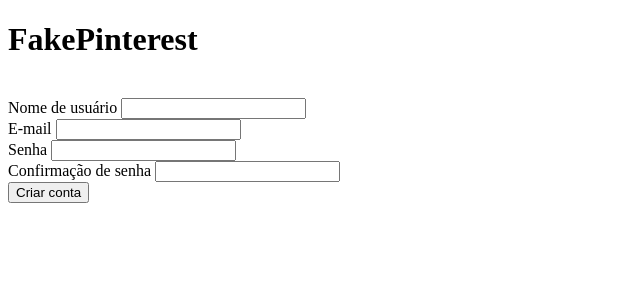
After one commit to NalbertC/dev-web-python, a Flask app: page /criar-conta in a window 1280 px wide. The commit adds this page. Shown: the top 300 px of the page, without its empty margins (0-640 px from the left). Run offline with Flask 3, Linux system fonts and the light colour scheme.

Commit message:
login, criacao de usuario e redirecionamentos funcionais

```diff
--- a/fakepin/__init__.py
+++ b/fakepin/__init__.py
@@ -1,9 +1,15 @@
 from flask import Flask
 from flask_sqlalchemy import SQLAlchemy
+from flask_login import LoginManager
+from flask_bcrypt import Bcrypt
 
 app = Flask(__name__)
 app.config["SQLALCHEMY_DATABASE_URI"] = "sqlite:///fakepin.db"
+app.config["SECRET_KEY"] = "OiJIUzI1NiIsInR5crtgdfgre447657rurtrtyerbhsr45348648er6565"
 
 database = SQLAlchemy(app)
+bcrypt = Bcrypt(app)
+login_manager = LoginManager(app)
+login_manager.login_view = "homepage"
 
 from fakepin import routes
--- a/fakepin/forms.py
+++ b/fakepin/forms.py
@@ -0,0 +1,21 @@
+from flask_wtf import FlaskForm
+from wtforms import StringField, PasswordField, SubmitField
+from wtforms.validators import DataRequired, Email , Length, ValidationError, EqualTo
+from fakepin.models import Usuario
+
+class FormLogin(FlaskForm):
+  email = StringField("E-mail", validators=[DataRequired(),Email()])
+  senha =PasswordField("Senha", validators=[DataRequired()])
+  botao_confirmacao = SubmitField("Fazer Login")
+
+class FormCriarConta(FlaskForm):
+  username = StringField("Nome de usuário", validators=[DataRequired()])
+  email = StringField("E-mail", validators=[DataRequired(), Email()])
+  senha = PasswordField("Senha", validators=[DataRequired(), Length(6,20)])
+  confirmacao_senha = PasswordField("Confirmação de senha", validators=[DataRequired(), EqualTo("senha")])
+  botao_confirmacao = SubmitField("Criar conta")
+
+  def validate_email(self, email):
+    usuario = Usuario.query.filter_by(email=email.data).first()
+    if usuario:
+      return ValidationError("E-mail já cadastrado, faça login para continuar")
--- a/fakepin/routes.py
+++ b/fakepin/routes.py
@@ -1,11 +1,49 @@
 # criar as rotas do site
-from flask import Flask, render_template, url_for
-from fakepin import app
+from flask import Flask, render_template, url_for, redirect
+from fakepin import app, database, bcrypt
+from flask_login import login_required, login_user,logout_user, current_user
+from fakepin.forms import FormLogin,FormCriarConta
+from fakepin.models import Usuario, Foto
 
-@app.route("/")
+
+@app.route("/",methods=["GET","POST"])
 def homepage():
-  return render_template("homepage.html")
+  formLogin = FormLogin()
+  if formLogin.validate_on_submit():
+    usuario = Usuario.query.filter_by(email=formLogin.email.data).first()
+    if usuario and  bcrypt.check_password_hash(usuario.senha, formLogin.senha.data):
+      login_user(usuario)
+      return redirect(url_for("perfil", usuario=usuario.username))
+
+  return render_template("homepage.html", form=formLogin)
+
+
+@app.route("/criar-conta",methods=["GET","POST"])
+def criarconta():
+  formCriarConta = FormCriarConta()
+  if formCriarConta.validate_on_submit():
+    senha = bcrypt.generate_password_hash(formCriarConta.senha.data)
+    usuario = Usuario(username=formCriarConta.username.data, email=formCriarConta.email.data, senha=senha)
+
+    # cria o usuário no banco
+    database.session.add(usuario)
+    database.session.commit()
+
+    login_user(usuario, remember=True)
+    # redirecionamento
+    return redirect(url_for("perfil", usuario=usuario.username))
+
+  return render_template("criarconta.html", form=formCriarConta)
+
 
 @app.route("/perfil/<usuario>")
+@login_required
 def perfil(usuario):
   return render_template("perfil.html", usuario=usuario)
+
+
+@app.route("/logout")
+@login_required
+def logout():
+  logout_user()
+  return redirect(url_for("homepage"))
--- /dev/null
+++ b/fakepin/templates/criarconta.html
@@ -0,0 +1,12 @@
+{% extends "homepage.html" %} {% block form %}
+
+<form method="POST">
+  {{form.csrf_token }}
+  <div>{{form.username.label()}} {{form.username()}}</div>
+  <div>{{form.email.label()}} {{form.email()}}</div>
+  <div>{{form.senha.label()}} {{form.senha()}}</div>
+  <div>{{form.confirmacao_senha.label()}} {{form.confirmacao_senha()}}</div>
+  <div>{{form.botao_confirmacao()}}</div>
+</form>
+
+{% endblock %}
--- a/fakepin/templates/homepage.html
+++ b/fakepin/templates/homepage.html
@@ -1,25 +1,26 @@
 <!DOCTYPE html>
 <html lang="pt-br">
-
   <head>
-  <meta charset="UTF-8">
-  <meta http-equiv="X-UA-Compatible" content="IE=edge">
-  <meta name="viewport" content="width=device-width, initial-scale=1.0">
-  <title>
-    {% block titulo %}
-    FakePinterent
-
-    {% endblock %}
-  </title>
+    <meta charset="UTF-8" />
+    <meta http-equiv="X-UA-Compatible" content="IE=edge" />
+    <meta name="viewport" content="width=device-width, initial-scale=1.0" />
+    <title>{% block titulo %} FakePinterent {% endblock %}</title>
   </head>
-
 
   {% block body %}
   <body>
-
     <h1>FakePinterest</h1>
 
+    <br />
+
+    {% block form %}
+    <form method="POST">
+      {{form.csrf_token }}
+      <div>{{form.email.label()}} {{form.email()}}</div>
+      <div>{{form.senha.label()}} {{form.senha()}}</div>
+      <div>{{form.botao_confirmacao()}}</div>
+    </form>
+    {% endblock %}
   </body>
   {% endblock %}
-
 </html>
--- a/fakepin/templates/perfil.html
+++ b/fakepin/templates/perfil.html
@@ -10,7 +10,7 @@
 <body>
   <h1>Perfil do usuário: {{ usuario }}</h1>
 
-  <a href="{{url_for('homepage')}}">Sair</a>
+  <a href="{{url_for('logout')}}">Sair</a>
 </body>
 
 {% endblock %}
```
Also changed, not shown: fakepin/models.py (+9 -3 lines), README.md (added). Lines whose indentation alone changed are shown as unchanged.
